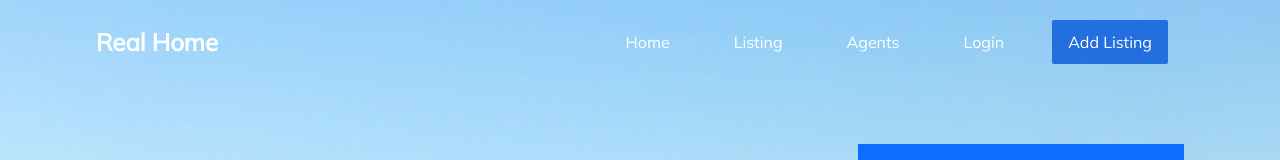
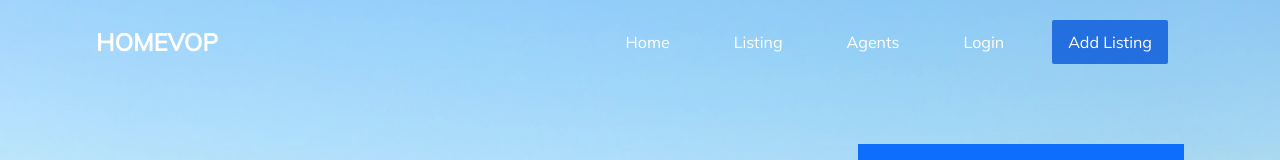
Before and after one commit to GeoffreyMokua/Real-estate-website, a React (Create React App) app: page / in a window 1280 px wide. Shown: the top 160 px of the page. Built offline with nearby package versions, Linux system fonts and the light colour scheme.

Commit message:
added header component

```diff
--- a/src/containers/FooterContainer.js
+++ b/src/containers/FooterContainer.js
@@ -7,7 +7,7 @@ const FooterContainer = () => {
       <Footer.Container>
         <Footer.Content>
           <Footer.Item>
-            <Footer.Title>Real Home</Footer.Title>
+            <Footer.Title>HOMEVOP</Footer.Title>
             <Footer.Text>
               1337 Tengecha Road,Nairobi.Imarisha Tower, Second Floor, Room 135
             </Footer.Text>
@@ -99,7 +99,7 @@ const FooterContainer = () => {
       </Footer.Container>
       <Footer.Bottom>
         <Footer.Container>
-          <Footer.Text>&copy; Real Home. All Rights Reserved</Footer.Text>
+          <Footer.Text>&copy; HOMEVOP. All Rights Reserved</Footer.Text>
         </Footer.Container>
       </Footer.Bottom>
     </Footer>
--- a/src/containers/HeaderContainer.js
+++ b/src/containers/HeaderContainer.js
@@ -29,7 +29,7 @@ const HeaderContainer = ({ bg, source }) => {
         <HeaderWrapper.Container>
           <HeaderWrapper.Title bg={bg}>
             <HeaderWrapper.Link bg={bg} fixed={fixed} to="/">
-              Real Home
+              HOMEVOP
             </HeaderWrapper.Link>
           </HeaderWrapper.Title>
           <HeaderWrapper.LinksContainer>
--- a/src/containers/SideNavigationContainer.js
+++ b/src/containers/SideNavigationContainer.js
@@ -22,7 +22,7 @@ const SideNavigationContainer = ({
           />
         </SideNavigation.Cross>
         <SideNavigation.Header>
-          <SideNavigation.Title>Real Home</SideNavigation.Title>
+          <SideNavigation.Title>HOMEVOP</SideNavigation.Title>
           <SideNavigation.Text>The Home You Deserve</SideNavigation.Text>
         </SideNavigation.Header>
 
```
